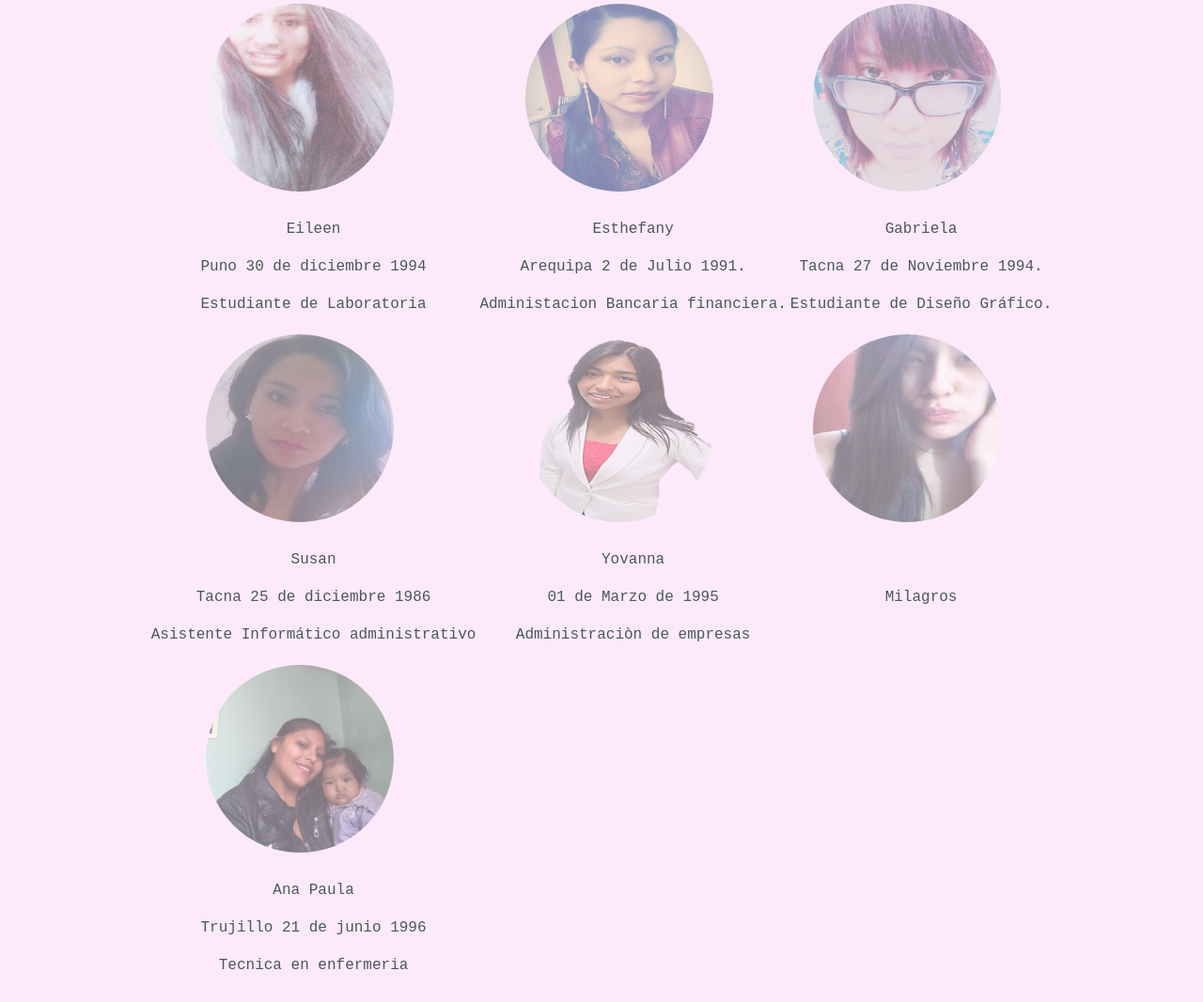
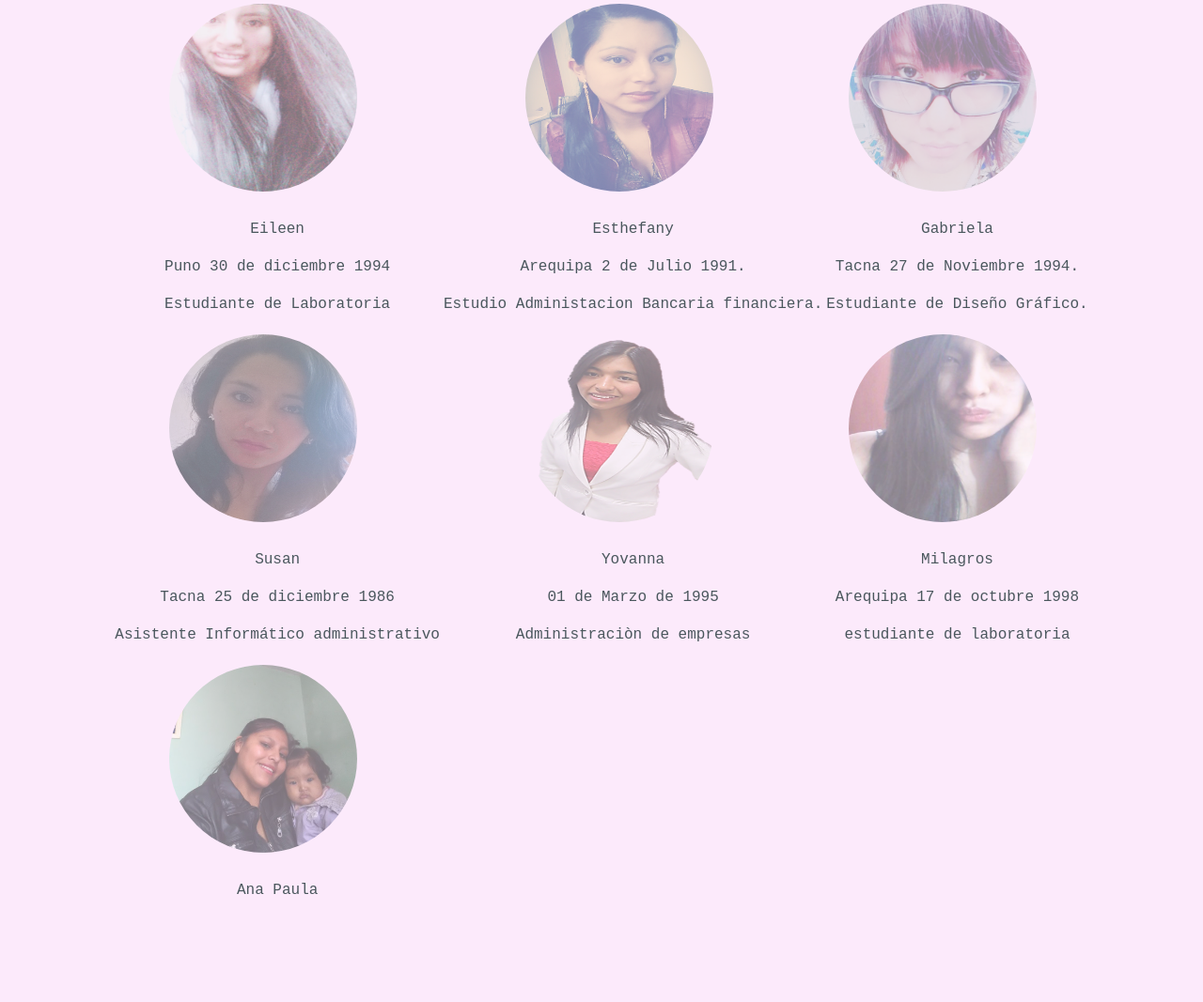
Before and after one commit to tefycoder/TEC-GIRLS, a plain HTML site: page index.html in a window 1280 px wide. Shown: the part 363-1430 px from the top of the page at 94% size. After the commit the page ends 1350 px from the top, so only its background shows below. Drawn offline with Linux system fonts and the light colour scheme.

Commit message:
cambio mili

```diff
--- a/index.html
+++ b/index.html
@@ -31,7 +31,7 @@
               <td>
               <p>Esthefany</p>
               <p>Arequipa 2 de Julio 1991.</p>
-              <p>Administacion Bancaria financiera.</p></td>
+              <p>Estudio Administacion Bancaria financiera.</p></td>
               <td><p>Gabriela</p>
               <p>Tacna 27 de Noviembre 1994.</p>
               <p>Estudiante de Diseño Gráfico.</p></td>
@@ -52,17 +52,17 @@
                     <td><p>Yovanna</p>
                     <p>01 de Marzo de 1995</p>
                     <p>Administraciòn de empresas</p></td>
-                    <td><p>Milagros</p></td>
+                    <td><p>Milagros</p>
+                    <p>Arequipa 17 de octubre 1998</p>
+                    <p>estudiante de laboratoria</p>
+                    </td>
+
            </tr>
            <tr>
                <td><img src="imagenes/ana.jpg" alt="Ana"></td>
            </tr>
            <tr>
-               <td><p>Ana Paula</p>
-                <p>Trujillo 21 de junio 1996</p>
-               <p>Tecnica en enfermeria</p>
-
-               </td>
+               <td><p>Ana Paula</p></td>
            </tr>
             </tbody>
         </table>
```
